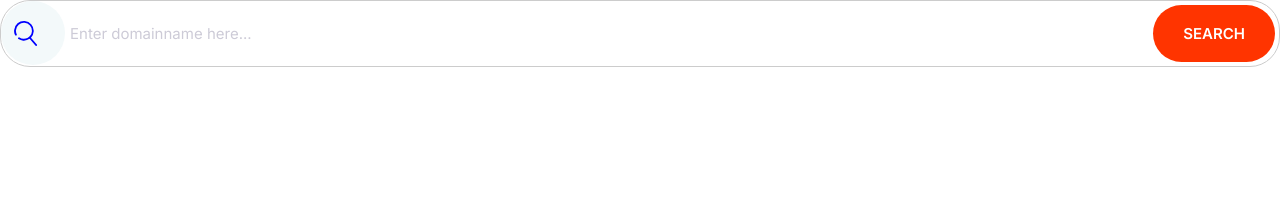
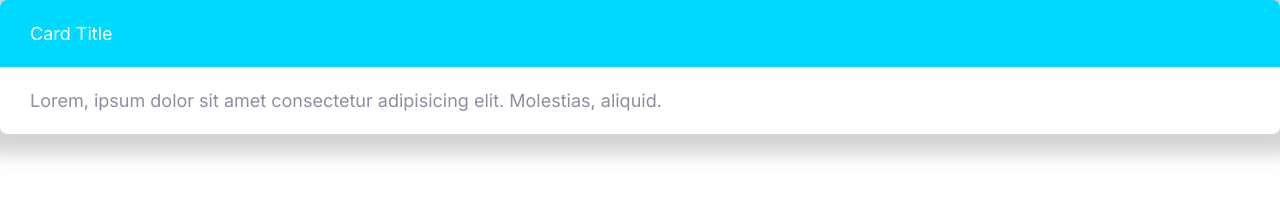
Before and after one commit to valen1965/MOSHIFY-project, a plain HTML site: page index.html in a window 1280 px wide. Drawn offline with Linux system fonts and the light colour scheme.

Commit message:
Build card component.

```diff
--- a/CSS/styles.css
+++ b/CSS/styles.css
@@ -291,3 +291,24 @@ a {
     font-size: 1.5rem;
   }
 }
+
+/* TODO:    Cards */
+.card {
+  border-radius: 7px;
+  box-shadow: 0 0 20px 20px #d3d3d3;
+  overflow: hidden;
+}
+
+.card__header,
+.card__body {
+  padding: 2rem 3rem;
+}
+
+.card--primary .card__header {
+  background: var(--color-primary);
+  color: #fff;
+}
+.card--secondary .card__header {
+  background: var(--color-secondary);
+  color: #fff;
+}
--- a/index.html
+++ b/index.html
@@ -15,20 +15,12 @@
     <title>Document</title>
   </head>
    <body>
-    <div class="input-group">
-      <span class="icon-container">
-        <svg class="icon icon--primary">
-          <use xlink:href="images/sprite.svg#search"></use>
-        </svg>
-      </span>
-
-      <input
-        type="text"
-        class="input"
-        placeholder="Enter domainname here..."
-        />
-      <button class="btn btn--accent">Search</button>
-    </div>
+     <div class="card card--secondary">
+      <header class="card__header">Card Title</header>
+      <div class="card__body">
+        Lorem, ipsum dolor sit amet consectetur adipisicing elit. Molestias, aliquid.
+      </div>
+     </div>
    <body>
   <head>
 </html>
```
Also changed, not shown: components/input-group.html (added, +10 -0 lines).
